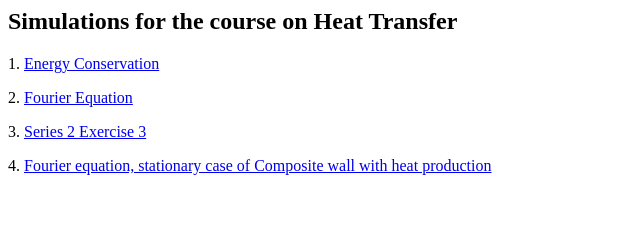
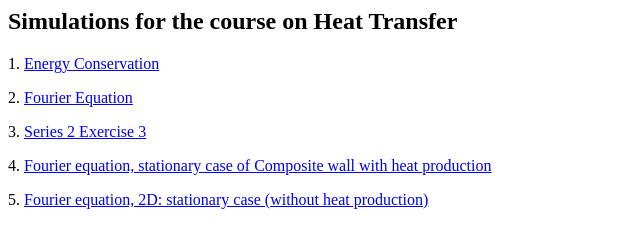
Before and after one commit to agrricha/agrricha.github.io, a plain HTML site: page index.html in a window 1280 px wide. Shown: the whole page, without its empty margins (0-640 px from the left). Drawn offline with Linux system fonts and the light colour scheme.

Commit message:
updated ch4

```diff
--- a/index.html
+++ b/index.html
@@ -7,6 +7,7 @@
 <p>2. <a href="https://agrricha.github.io/Heat_Transfer/Ch2_FourierHeatEquation.html#/" target="_blank">Fourier Equation</a></p>
 <p>3. <a href="https://hub.gke2.mybinder.org/user/agrricha-agrricha.github.io-3jemgzxt/voila/render/Demo2.ipynb?token=8SFeBDjnRx2qMcKdSn1b4A" target="_blank">Series 2 Exercise 3</a></p>
 <p>4. <a href="https://hub.gke2.mybinder.org/user/agrricha-agrricha.github.io-x4roe9zo/voila/render/Ch3.ipynb?token=EnSgs85FRECF7UtnwgsFxA" target="_blank">Fourier equation, stationary case of Composite wall with heat production</a></p>
+<p>5. <a href="https://hub.gke2.mybinder.org/user/agrricha-agrricha.github.io-76t8xtd3/voila/render/Ch4Part1.ipynb?token=uu1Kqgf-QlGDw8pYK4vpUw" target="_blank">Fourier equation, 2D: stationary case (without heat production)</a></p>
 
 </body>
 </html>
```
